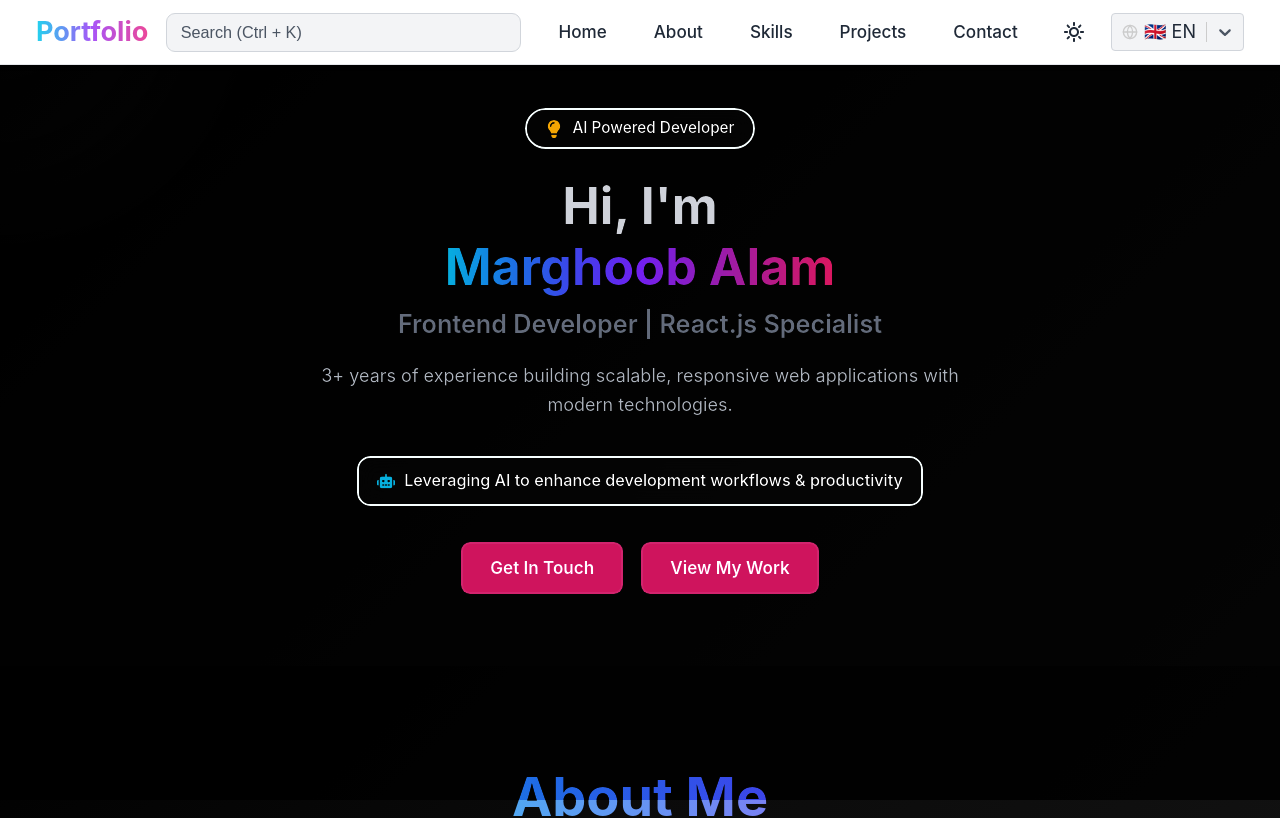
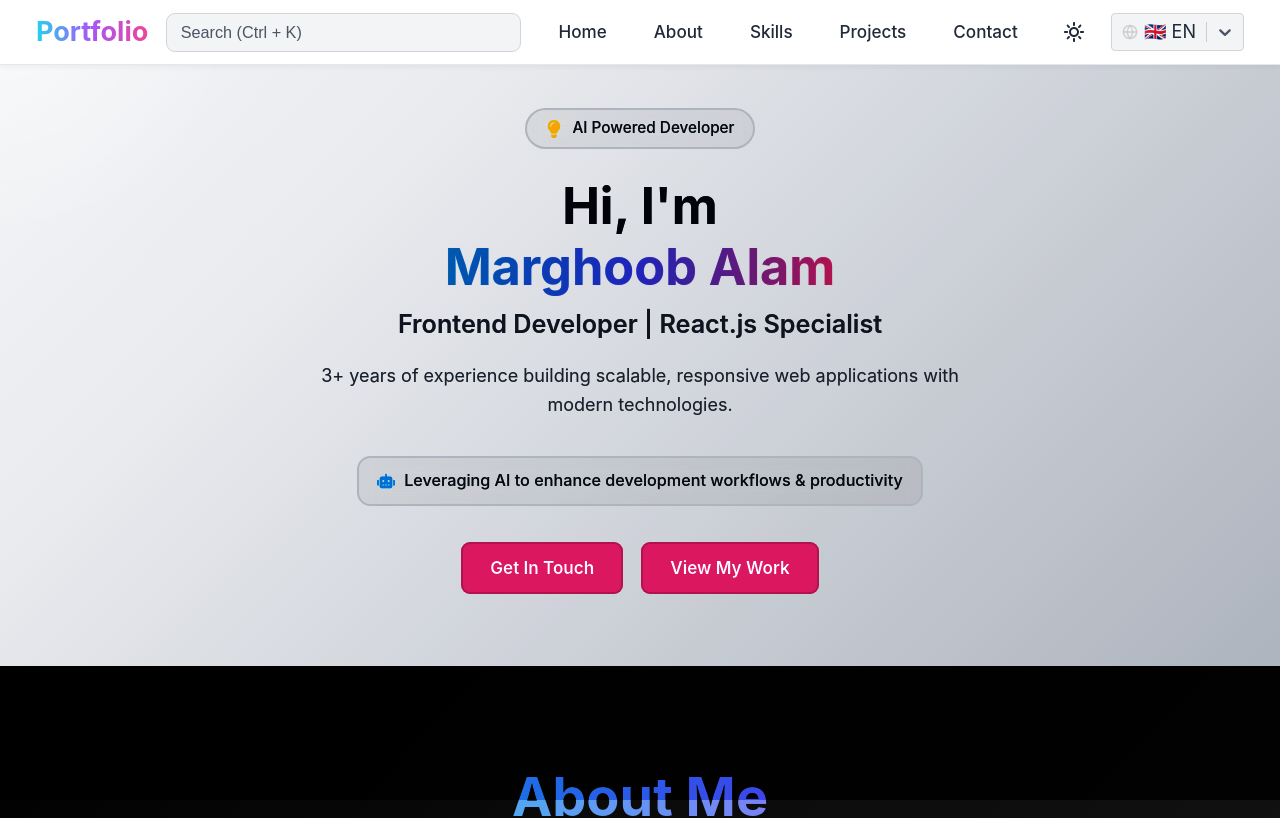
Before and after one commit to alammarghoob260/marghoobs_portfolio, a React (Vite) app: page / in a window 1280 px wide. Shown: the top 818 px of the page. Built offline with nearby package versions, Linux system fonts and the light colour scheme.

Commit message:
Refactor HeroSection to support light and dark themes; replace CSS with modular styles

```diff
--- a/src/components/HeroSectiom/HeroSection.css
+++ b/src/components/HeroSectiom/HeroSection.common.css
@@ -3,14 +3,6 @@
   width: 100vw;
   padding: 6rem 1.5rem 4rem;
   text-align: center;
-  color: #e5e7eb;
-  background: linear-gradient(
-    135deg,
-    #000000 0%,
-    #0a0a0a 30%,
-    #111111 60%,
-    #1a1a1a 100%
-  );
   overflow-x: hidden;
 }
 
@@ -23,9 +15,6 @@
   margin-bottom: 1.5rem;
   font-size: 0.85rem;
   font-weight: 500;
-  color: #ffffff;
-  background-color: rgba(255, 255, 255, 0.05);
-  border: 2px solid rgba(251, 255, 255, 1);
   border-radius: 999px;
   backdrop-filter: blur(10px);
   -webkit-backdrop-filter: blur(10px);
@@ -33,7 +22,6 @@
 
 .hero-tag-icon {
   font-size: 1rem;
-  color: #facc15; /* yellow glow */
 }
 
 /* 🔹 Heading */
@@ -45,24 +33,31 @@
 }
 
 .hero-name {
-  background: linear-gradient(to right, #22d3ee, #a855f7, #ec4899);
+  background: linear-gradient(
+    to right,
+    #22d3ee,
+    #a855f7,
+    #ec4899
+  );
   background-clip: text;
   -webkit-background-clip: text;
   -webkit-text-fill-color: transparent;
+  color: #ffffff;
+  background-color: transparent;
+  text-shadow: 0 0 2px rgba(255, 255, 255, 0.2);
+  display: inline-block;
 }
 
 /* 🔹 Role */
 .hero-role {
   font-size: 1.2rem;
   font-weight: 600;
-  color: #9ca3af;
   margin-bottom: 1rem;
 }
 
 /* 🔹 Experience Summary */
 .hero-description {
   font-size: 0.95rem;
-  color: #d1d5db;
   max-width: 700px;
   margin: 0 auto 2rem;
   line-height: 1.6;
@@ -77,9 +72,6 @@
   margin-bottom: 2rem;
   font-size: 0.9rem;
   font-weight: 500;
-  color: #ffffff;
-  background-color: rgba(255, 255, 255, 0.05);
-  border: 2px solid rgba(251, 255, 255, 1);
   border-radius: 0.75rem;
   backdrop-filter: blur(10px);
   -webkit-backdrop-filter: blur(10px);
@@ -87,7 +79,6 @@
 
 .hero-ai-icon {
   font-size: 1rem;
-  color: #22d3ee;
 }
 
 /* 🔹 Buttons */
@@ -104,22 +95,8 @@
   font-size: 0.95rem;
   font-weight: 600;
   border-radius: 0.5rem;
-  border: 2px solid rgba(240, 240, 240, 0.15);
-  background-color: rgba(229, 66, 151);
-  color: #ffffff;
   cursor: pointer;
   transition: all 0.3s ease;
-}
-
-.hero-btn-primary:hover {
-  background-color: rgba(255, 255, 255, 0.05);
-  border-color: rgba(255, 255, 255, 0.3);
-}
-
-.hero-btn-secondary:hover {
-  background-color: rgba(34, 211, 238, 0.05);
-  border-color: #22d3ee;
-  color: #22d3ee;
 }
 
 /* 🔹 Responsive */
--- /dev/null
+++ b/src/components/HeroSectiom/HeroSection.dark.css
@@ -0,0 +1,71 @@
+.hero-section-dark {
+  background: linear-gradient(
+    135deg,
+    #000000 0%,
+    #0a0a0a 30%,
+    #111111 60%,
+    #1a1a1a 100%
+  );
+  color: #e5e7eb;
+}
+
+.hero-section-dark .hero-tag {
+  color: #ffffff;
+  background-color: rgba(255, 255, 255, 0.05);
+  border: 2px solid rgba(251, 255, 255, 1);
+}
+
+.hero-section-dark .hero-tag-icon {
+  color: #facc15;
+}
+
+.hero-section-dark .hero-title {
+  color: #ffffff;
+}
+
+.hero-section-dark .hero-name {
+  background: linear-gradient(to right, #22d3ee, #a855f7, #ec4899);
+  background-clip: text;
+  -webkit-background-clip: text;
+  -webkit-text-fill-color: transparent;
+  color: #ffffff; /* fallback for non-webkit */
+  background-color: transparent; /* ✅ removes box */
+  text-shadow: 0 0 2px rgba(255, 255, 255, 0.2);
+  display: inline-block;
+}
+
+.hero-section-dark .hero-role {
+  color: #9ca3af;
+}
+
+.hero-section-dark .hero-description {
+  color: #d1d5db;
+}
+
+.hero-section-dark .hero-ai-box {
+  color: #ffffff;
+  background-color: rgba(255, 255, 255, 0.05);
+  border: 2px solid rgba(251, 255, 255, 1);
+}
+
+.hero-section-dark .hero-ai-icon {
+  color: #22d3ee;
+}
+
+.hero-section-dark .hero-btn-primary,
+.hero-section-dark .hero-btn-secondary {
+  background-color: rgba(229, 66, 151);
+  border: 2px solid rgba(240, 240, 240, 0.15);
+  color: #ffffff;
+}
+
+.hero-section-dark .hero-btn-primary:hover {
+  background-color: rgba(255, 255, 255, 0.05);
+  border-color: rgba(255, 255, 255, 0.3);
+}
+
+.hero-section-dark .hero-btn-secondary:hover {
+  background-color: rgba(34, 211, 238, 0.05);
+  border-color: #22d3ee;
+  color: #22d3ee;
+}
--- /dev/null
+++ b/src/components/HeroSectiom/HeroSection.light.css
@@ -0,0 +1,71 @@
+.hero-section-light {
+  background: linear-gradient(
+    135deg,
+    #f9fafb 0%,
+    #f3f4f6 30%,
+    #e5e7eb 60%,
+    #d1d5db 100%
+  );
+  color: #1f2937;
+}
+
+.hero-section-light .hero-tag {
+  color: #1f2937;
+  background-color: rgba(0, 0, 0, 0.03);
+  border: 2px solid #d1d5db;
+}
+
+.hero-section-light .hero-tag-icon {
+  color: #facc15;
+}
+
+.hero-section-light .hero-title {
+  color: #111827;
+}
+
+.hero-section-light .hero-name {
+  background: linear-gradient(to right, #0ea5e9, #6366f1, #ec4899);
+  background-clip: text;
+  -webkit-background-clip: text;
+  -webkit-text-fill-color: transparent;
+  color: #111827; /* fallback for non-webkit browsers */
+  background-color: transparent; /* ✅ removes gradient box */
+  text-shadow: 0 0 1px rgba(0, 0, 0, 0.1); /* subtle glow for visibility */
+  display: inline-block;
+}
+
+.hero-section-light .hero-role {
+  color: #374151;
+}
+
+.hero-section-light .hero-description {
+  color: #4b5563;
+}
+
+.hero-section-light .hero-ai-box {
+  color: #1f2937;
+  background-color: rgba(0, 0, 0, 0.03);
+  border: 2px solid #d1d5db;
+}
+
+.hero-section-light .hero-ai-icon {
+  color: #0ea5e9;
+}
+
+.hero-section-light .hero-btn-primary,
+.hero-section-light .hero-btn-secondary {
+  background-color: #ec4899;
+  border: 2px solid rgba(0, 0, 0, 0.1);
+  color: #ffffff;
+}
+
+.hero-section-light .hero-btn-primary:hover {
+  background-color: rgba(0, 0, 0, 0.05);
+  border-color: rgba(0, 0, 0, 0.2);
+}
+
+.hero-section-light .hero-btn-secondary:hover {
+  background-color: rgba(14, 165, 233, 0.1);
+  border-color: #0ea5e9;
+  color: #0ea5e9;
+}
--- a/src/components/HeroSectiom/index.jsx
+++ b/src/components/HeroSectiom/index.jsx
@@ -3,28 +3,29 @@ import { motion } from "framer-motion";
 import { FaLightbulb, FaRobot } from "react-icons/fa";
 import { useSearch } from "../Search/SearchContext";
 import { useTranslation } from "react-i18next";
-import i18n from "../../i18n"; // ✅ Import i18n instance
+import { useTheme } from "../Theme/ThemeContext";
+import i18n from "../../i18n";
 
-// ✅ Import translation files
 import en from "./translation/en.json";
 import hi from "./translation/hi.json";
 import bn from "./translation/bn.json";
 import ur from "./translation/ur.json";
 
-import "./HeroSection.css";
+import "./HeroSection.common.css";
+import "./HeroSection.dark.css";
+import "./HeroSection.light.css";
 
 const HeroSection = () => {
-  const { t } = useTranslation("hero"); // ✅ Use namespace
+  const { t } = useTranslation("hero");
   const { registerSearchItem } = useSearch();
+  const { darkMode } = useTheme();
 
   useEffect(() => {
-    // ✅ Load translations into i18n
     i18n.addResourceBundle("en", "hero", en, true, true);
     i18n.addResourceBundle("hi", "hero", hi, true, true);
     i18n.addResourceBundle("bn", "hero", bn, true, true);
     i18n.addResourceBundle("ur", "hero", ur, true, true);
 
-    // ✅ Register searchable content
     registerSearchItem({
       id: "home",
       title: "Hero",
@@ -40,9 +41,14 @@ const HeroSection = () => {
   };
 
   return (
-    <section id="home" className="hero-section">
+    <section
+      id="home"
+      className={`hero-section ${
+        darkMode ? "hero-section-dark" : "hero-section-light"
+      }`}
+    >
       <motion.div
-        className="hero-tag"
+        className={`hero-tag ${darkMode ? "dark" : "light"}`}
         initial={{ opacity: 0, y: -20 }}
         animate={{ opacity: 1, y: 0 }}
         transition={{ duration: 0.6 }}
@@ -52,18 +58,20 @@ const HeroSection = () => {
       </motion.div>
 
       <motion.h1
-        className="hero-title"
+        className={`hero-title ${darkMode ? "dark" : "light"}`}
         initial={{ opacity: 0, y: -40 }}
         animate={{ opacity: 1, y: 0 }}
         transition={{ duration: 0.8 }}
       >
         {t("title").split("Marghoob Alam")[0]}
         <br />
-        <span className="hero-name">Marghoob Alam</span>
+        <span className={`hero-name ${darkMode ? "dark" : "light"}`}>
+          Marghoob Alam
+        </span>
       </motion.h1>
 
       <motion.h2
-        className="hero-role"
+        className={`hero-role ${darkMode ? "dark" : "light"}`}
         initial={{ opacity: 0, y: 20 }}
         animate={{ opacity: 1, y: 0 }}
         transition={{ duration: 0.8, delay: 0.2 }}
@@ -72,7 +80,7 @@ const HeroSection = () => {
       </motion.h2>
 
       <motion.p
-        className="hero-description"
+        className={`hero-description ${darkMode ? "dark" : "light"}`}
         initial={{ opacity: 0, y: 20 }}
         animate={{ opacity: 1, y: 0 }}
         transition={{ duration: 0.8, delay: 0.4 }}
@@ -81,7 +89,7 @@ const HeroSection = () => {
       </motion.p>
 
       <motion.div
-        className="hero-ai-box"
+        className={`hero-ai-box ${darkMode ? "dark" : "light"}`}
         initial={{ opacity: 0, y: 20 }}
         animate={{ opacity: 1, y: 0 }}
         transition={{ duration: 0.8, delay: 0.6 }}
@@ -91,18 +99,20 @@ const HeroSection = () => {
       </motion.div>
 
       <motion.div
-        className="hero-buttons"
+        className={`hero-buttons ${darkMode ? "dark" : "light"}`}
         initial={{ opacity: 0, y: 20 }}
         animate={{ opacity: 1, y: 0 }}
         transition={{ duration: 0.8, delay: 0.8 }}
       >
         <motion.button
           type="button"
-          className="hero-btn-primary"
+          className={`hero-btn-primary ${darkMode ? "dark" : "light"}`}
           onClick={() => scrollToSection("contact")}
           whileHover={{
             scale: 1.05,
-            boxShadow: "0 0 20px rgba(255, 255, 255, 0.3)",
+            boxShadow: darkMode
+              ? "0 0 20px rgba(255, 255, 255, 0.3)"
+              : "0 0 20px rgba(0, 0, 0, 0.1)",
           }}
           whileTap={{ scale: 0.95 }}
         >
@@ -111,7 +121,7 @@ const HeroSection = () => {
 
         <motion.button
           type="button"
-          className="hero-btn-secondary"
+          className={`hero-btn-secondary ${darkMode ? "dark" : "light"}`}
           onClick={() => scrollToSection("projects")}
           whileHover={{
             scale: 1.05,
```
